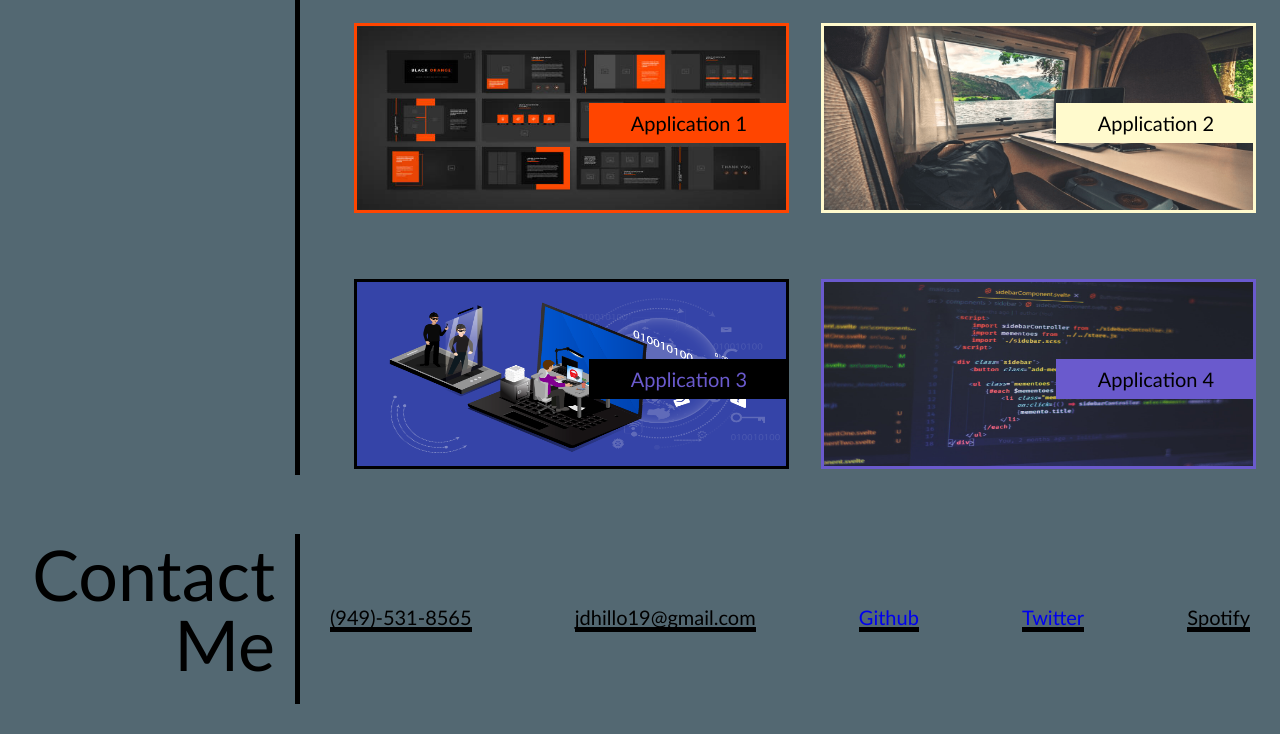
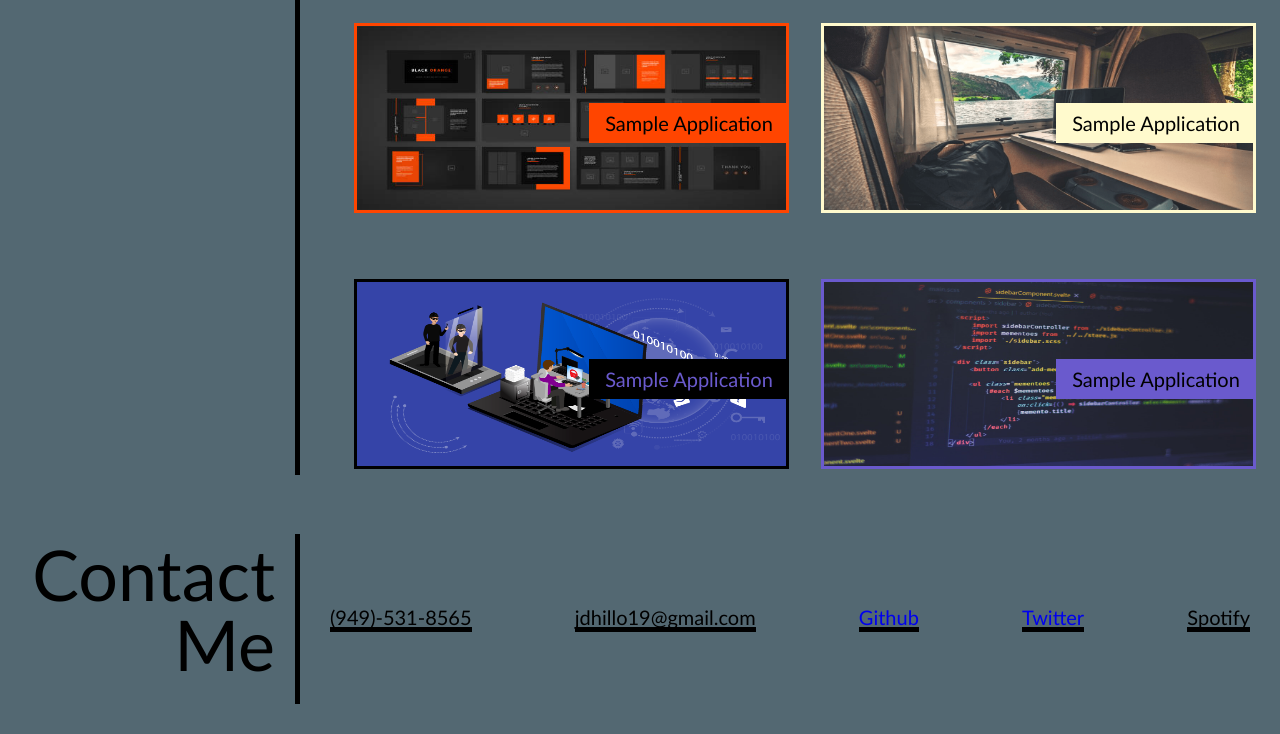
Before and after one commit to jushendhillon9/My-Professional-Portfolio, a plain HTML site: page index.html in a window 1280 px wide. Shown: the part 1128-1862 px from the top of the page. Drawn offline with Linux system fonts and the light colour scheme.

Commit message:
final changes for Module 2 Challenge

```diff
--- a/index.html
+++ b/index.html
@@ -60,26 +60,26 @@
                     <div class = "imageButtonTwoThreeGrow">
                         <form class = "imageButtonColumn">
                             <input id = "imageOneBorder" type = "image" src ="./Assets/Image 1.jpeg" height = "190" width = "435">
-                            <p id = "imageOneLabel">Application 1</p>
+                            <p id = "imageOneLabel">Sample Application</p>
                         </form>
                     </div>
                     <div class = "imageButtonTwoThreeGrow">
                         <form class = "imageButtonColumn">
                             <input id = "imageTwoBorder" type = "image" src ="./Assets/Image 2.webp" height = "190" width = "435">
-                            <p id = "imageTwoLabel">Application 2</p>
+                            <p id = "imageTwoLabel">Sample Application</p>
                         </form>
                     </div>
                     <div class = "linebreak"></div>
                     <div class = "imageButtonTwoThreeGrow">
                         <form class = "imageButtonColumn">
                             <input id = "imageThreeBorder" type = "image" src ="./Assets/Image 3.png" height = "190" width = "435">
-                            <p id = "imageThreeLabel">Application 3</p>
+                            <p id = "imageThreeLabel">Sample Application</p>
                         </form>
                     </div>
                     <div class = "imageButtonTwoThreeGrow">
                         <form class = "imageButtonColumn">
                             <input id = "imageFourBorder" type = "image" src ="./Assets/image 4.jpeg" height = "190" width = "435">
-                            <p id = "imageFourLabel">Application 4</p>
+                            <p id = "imageFourLabel">Sample Application</p>
                         </form>
                     </div>
                 </section>
```
Also changed, not shown: 1 other file.
